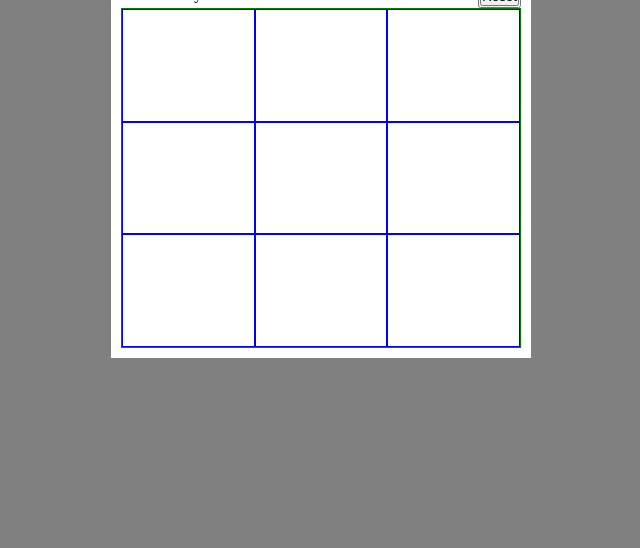
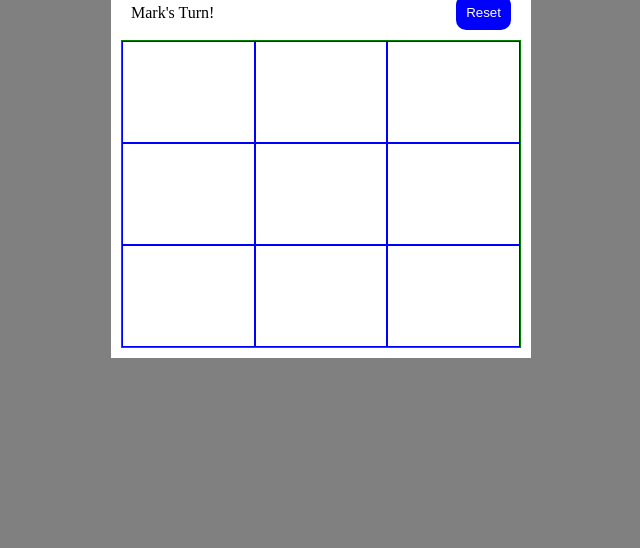
Before and after one commit to SkipperShark/odin-js-tic-tac-toe, a website: page index.html in a window 1280 px wide. Shown: the part 252-800 px from the top of the page, without its empty margins (319-959 px from the left). Drawn offline with Linux system fonts and the light colour scheme.

Commit message:
various refactorings

```diff
--- a/index.html
+++ b/index.html
@@ -11,8 +11,12 @@
   <div class="main">
     <h1>Odin - JS Tic Tac Toe</h1>
     <div class="options">
-      <p>Current Player turn : <span id="currentMark"></span></p>
-      <button type="button" id="resetButton">Reset</button>
+      <p id="currentPlayer" class="currentPlayer">
+        Current Player turn :
+        <span class="currentMark" id="currentMark"></span>
+      </p>
+      <div id="resetButton">
+      </div>
     </div>
     <ul class="board" id="board">
       <li><button>test</button></li>
--- a/index.js
+++ b/index.js
@@ -6,14 +6,16 @@ let displayController = (function() {
 	const ulBoard = document.getElementById("board")
 	const spanCurrentMark = document.getElementById("currentMark")
 	const divResetButton = document.getElementById("resetButton")
+	const pCurrentPlayer = document.getElementById("currentPlayer")
 
 	function renderBoard(cells, cellClickHandler) {
 		ulBoard.innerHTML = ""
 		cells.flat().forEach( (cell, i) => {
 			const newLi = document.createElement("li")
-			newLi.className = "cell"
+			newLi.className = "cellContainer"
 			const newButton = document.createElement("button")
 			newButton.textContent = cell
+			newButton.className = "cell"
 			newButton.addEventListener("click", () => cellClickHandler(i))
 			newLi.setAttribute("cellId", i)
 			newLi.appendChild(newButton)
@@ -21,14 +23,15 @@ let displayController = (function() {
 		})
 	}
 
-	function renderCurrentMarkDisplay(newMark) {
-		spanCurrentMark.innerText = ""
-		spanCurrentMark.innerText = newMark
+	function renderCurrentPlayer(playerName, playerMark) {
+		pCurrentPlayer.textContent = `${playerName}'s Turn!`
+		spanCurrentMark.innerText = playerMark
 	}
 
 	function renderResetButton(onClickHandler) {
 		divResetButton.innerHTML = ""
 		const btn = document.createElement("button")
+		btn.className = "btn"
 		btn.innerText = "Reset"
 		btn.addEventListener("click", onClickHandler)
 		divResetButton.appendChild(btn)
@@ -36,8 +39,8 @@ let displayController = (function() {
 
 	return {
 		renderBoard,
-		renderCurrentMarkDisplay,
-		renderResetButton
+		renderResetButton,
+		renderCurrentPlayer
 	}
 })()
 
@@ -126,20 +129,17 @@ let game = (function(player1Mark, player2Mark) {
 			"isTie" : false
 		}
 		gameBoard.reset()
-		_renderBoard()
-		_renderCurrentMarkDisplay()
-		displayController.renderResetButton(_resetGame)
+		_renderDisplay()
 	}
 
 	function start() {
 		_resetGame()
 	}
 
-	function _renderBoard() {
+	function _renderDisplay() {
 		displayController.renderBoard(gameBoard.getCells(), _inputHandler)
-	}
-	function _renderCurrentMarkDisplay() {
-		displayController.renderCurrentMarkDisplay(_curMark())
+		displayController.renderCurrentPlayer(_curPlayerName(), _curMark())
+		displayController.renderResetButton(_resetGame)
 	}
 
 	function _inputHandler(input) {
@@ -149,14 +149,13 @@ let game = (function(player1Mark, player2Mark) {
 		}
 		try {
 			gameBoard.setCellByCellNum(parseInt(input), _curMark())
-			_renderBoard()
 			_checkWinner()
 			if (_gameEnded()) {
 				_handleGameEnd()
 				return
 			}
 			player1Turn = !player1Turn
-			_renderCurrentMarkDisplay()
+			_renderDisplay()
 		}
 		catch (error) {
 			alert(error.message)
--- a/styles.css
+++ b/styles.css
@@ -16,6 +16,18 @@ body {
     background-color: grey;
 }
 
+button {
+    cursor: pointer;
+}
+
+.btn {
+    padding: var(--general-padding);
+    background-color: blue;
+    color: white;
+    border: none;
+    border-radius: var(--general-padding);
+}
+
 .main {
     width: 400px;
     height: 400px;
@@ -32,7 +44,13 @@ body {
 
     .options {
         display: flex;
+        align-items: center;
         justify-content: space-between;
+        padding: var(--general-padding);
+    }
+
+    .currentMark {
+        font-size: 2rem;
     }
 
     .board {
@@ -43,16 +61,15 @@ body {
         border: 1px solid green;
     }
 
-    .cell {
+    .cellContainer {
         display: flex;
 
-        button {
+        .cell {
             font-size: 2rem;
             width: 100%;
             height: 100%;
             background-color: transparent;
             border: 1px solid blue;
-            cursor: pointer;
         }
     }
 }
```
Also changed, not shown: readme.md.
